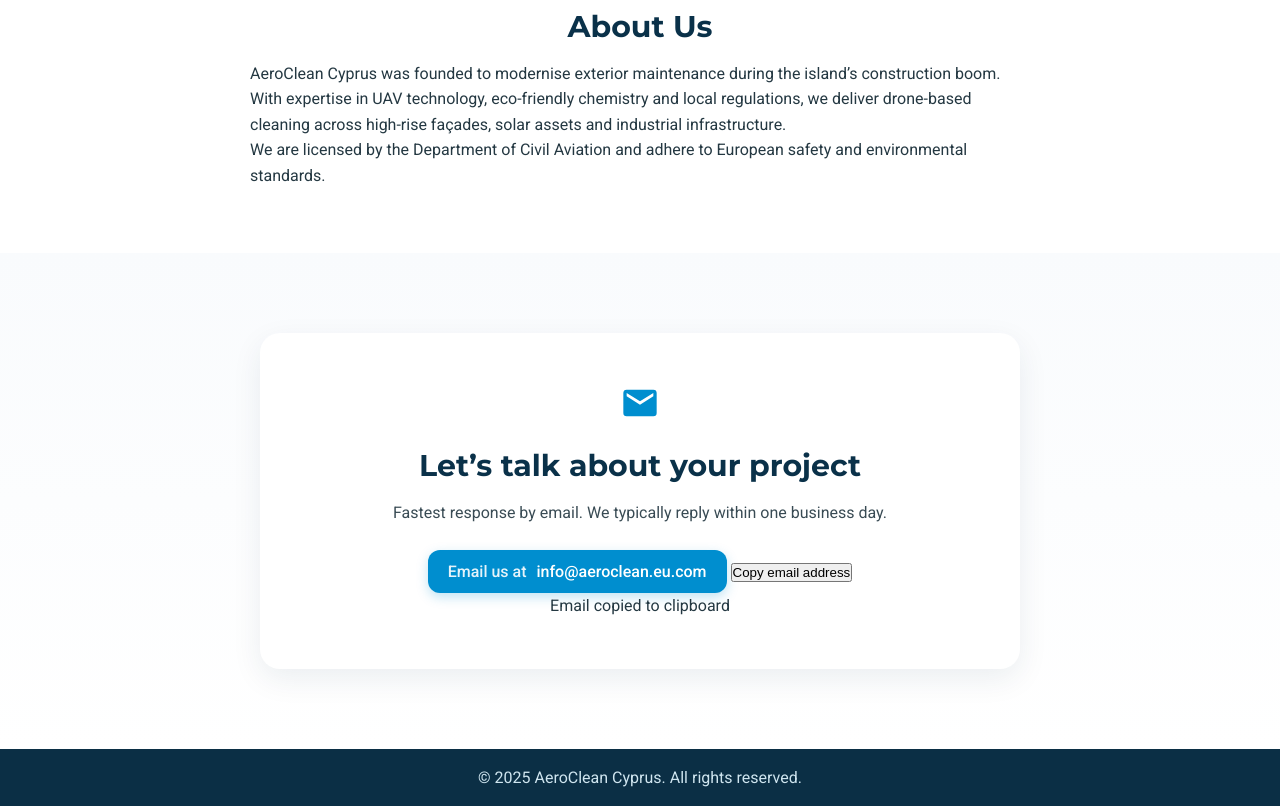
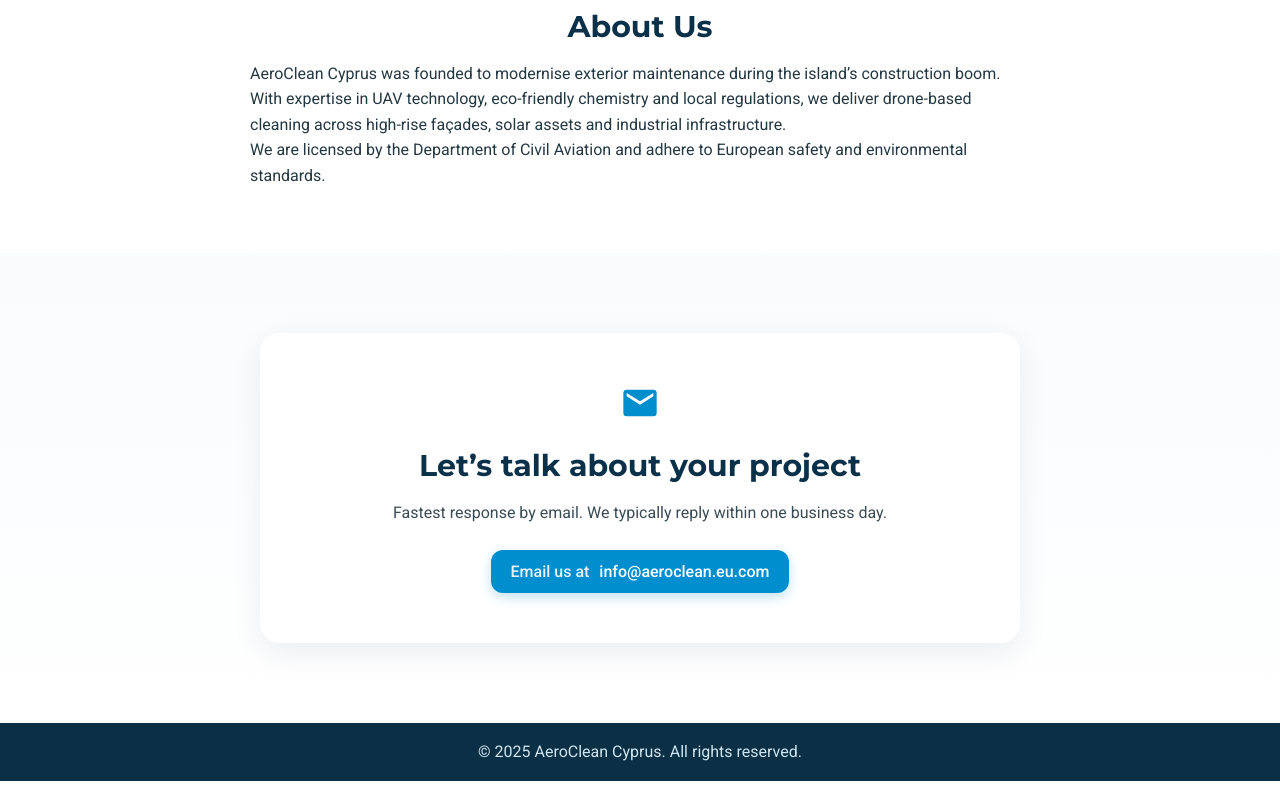
Before and after one commit to Jorrit-Schafer/aeroclean-site, a plain HTML site: page index.html in a window 1280 px wide. Shown: the part 1922-2728 px from the top of the page. After the commit the page ends 2703 px from the top, so only its background shows below. Drawn offline with Linux system fonts and the light colour scheme.

Commit message:
Update index.html

```diff
--- a/index.html
+++ b/index.html
@@ -239,15 +239,10 @@
         <a id="contactEmail" class="contact-btn" href="mailto:info@aeroclean.eu.com">
           <span class="btn-label">Email us at</span> info@aeroclean.eu.com
         </a>
-
-        <button id="copyEmailBtn" class="contact-copy" type="button" aria-label="Copy email address">
-          Copy email address
-        </button>
-
-        <div id="copyToast" class="copy-toast" role="status" aria-live="polite">Email copied to clipboard</div>
       </div>
     </div>
   </section>
+
 
   <!-- Footer -->
   <footer class="site-footer">
```
